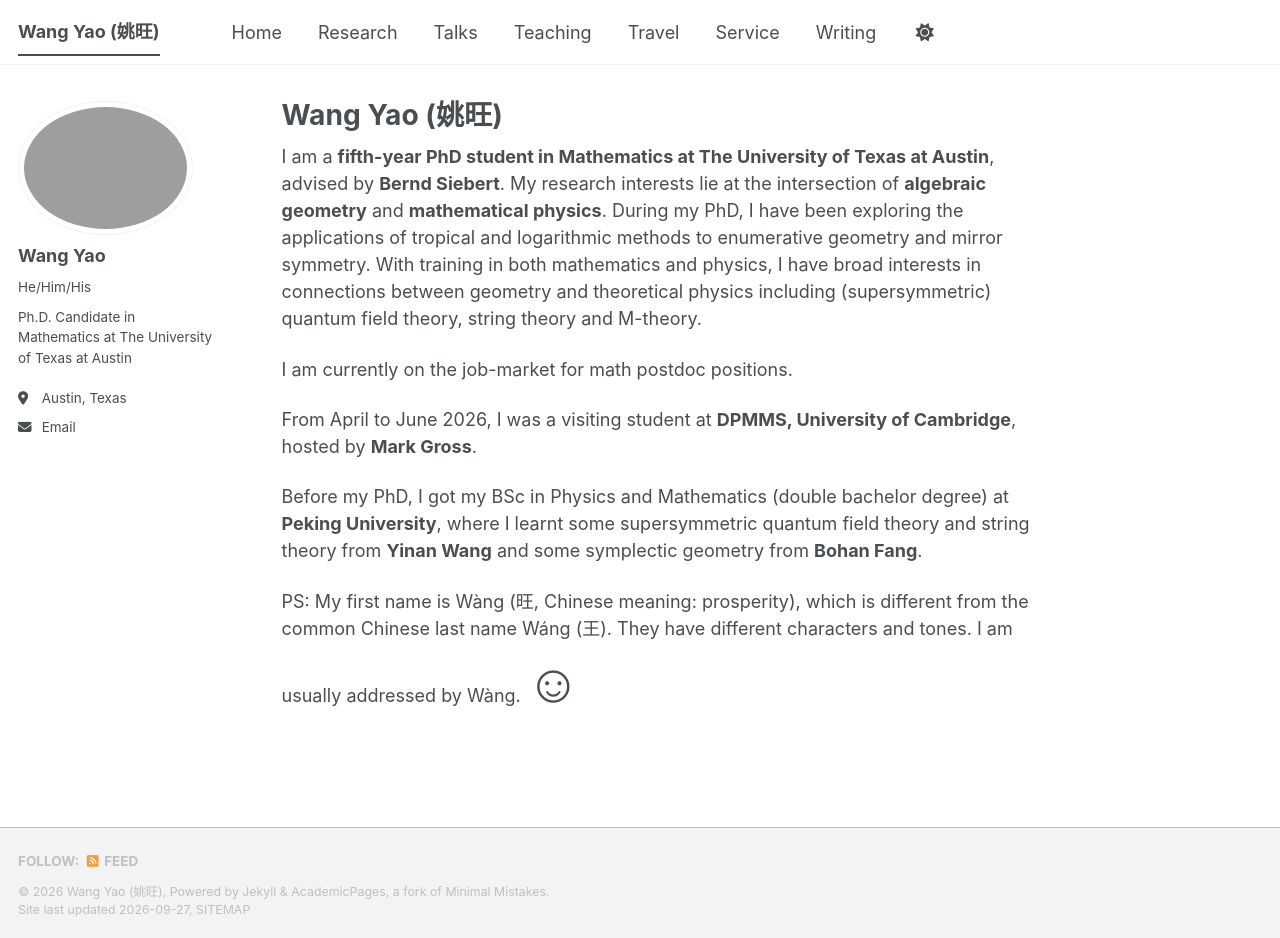
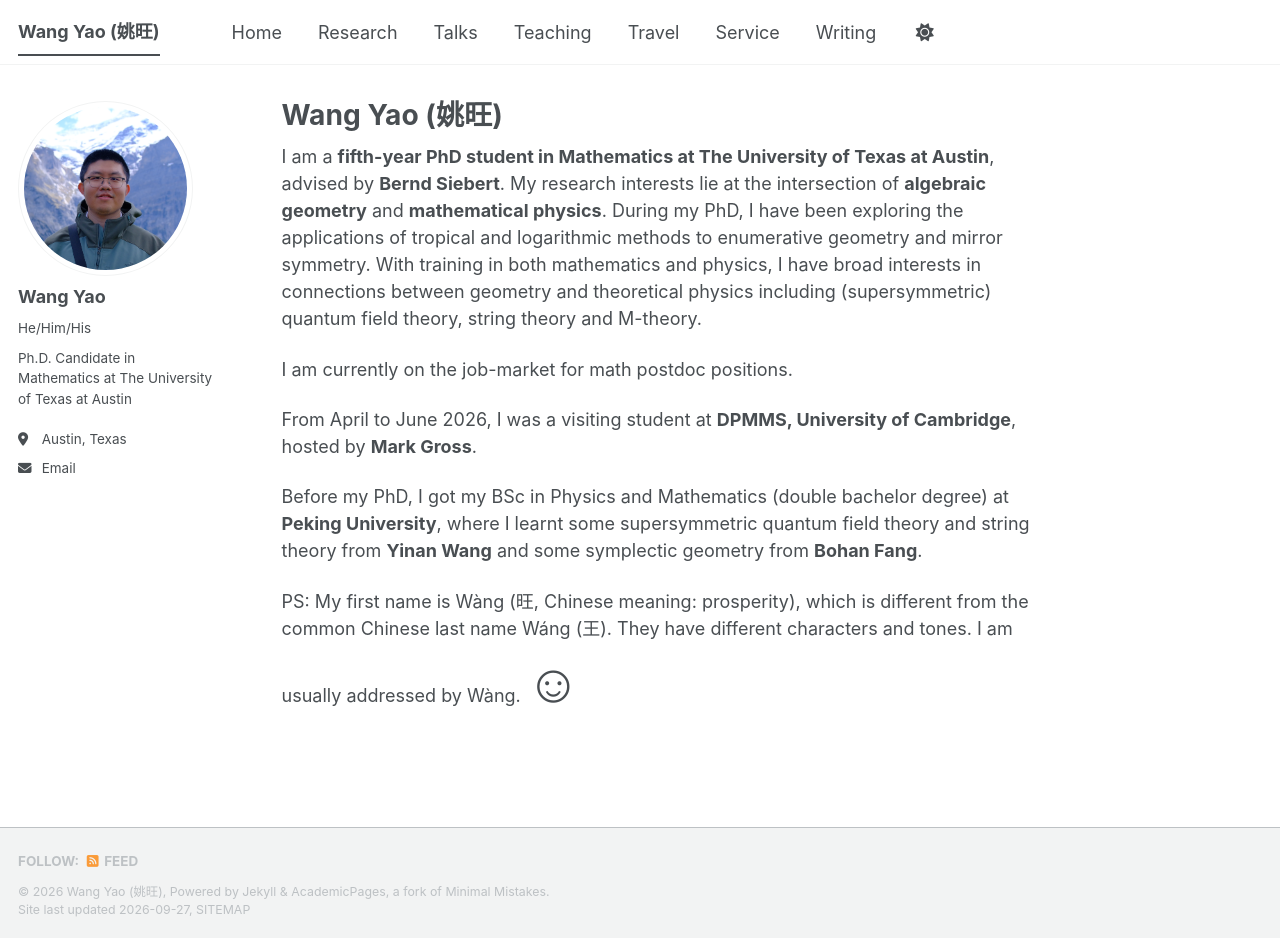
Before and after one commit to yaowang0604-git/yaowang0604-git.github.io, a Jekyll site: the page built from _pages/about.md, in a window 1280 px wide and 938 px high. Built offline with Jekyll 4.4.1, drawn with Linux system fonts in a browser that asks for light colours; a style sheet for code colours, icons or effects is not loaded.

Commit message:
Update _config.yml

```diff
--- a/_config.yml
+++ b/_config.yml
@@ -23,7 +23,7 @@ repository               : "yaowang0604-git/yaowang0604-git.github.io"
 #               Additional customization can be done by editing /_includes/author-profile.html
 author:
   # Biographic information
-  avatar           :
+  avatar           : "Head Photo.png"
   name             : "Wang Yao"
   pronouns         : "He/Him/His"
   bio              : "Ph.D. Candidate in Mathematics at The University of Texas at Austin"
```
